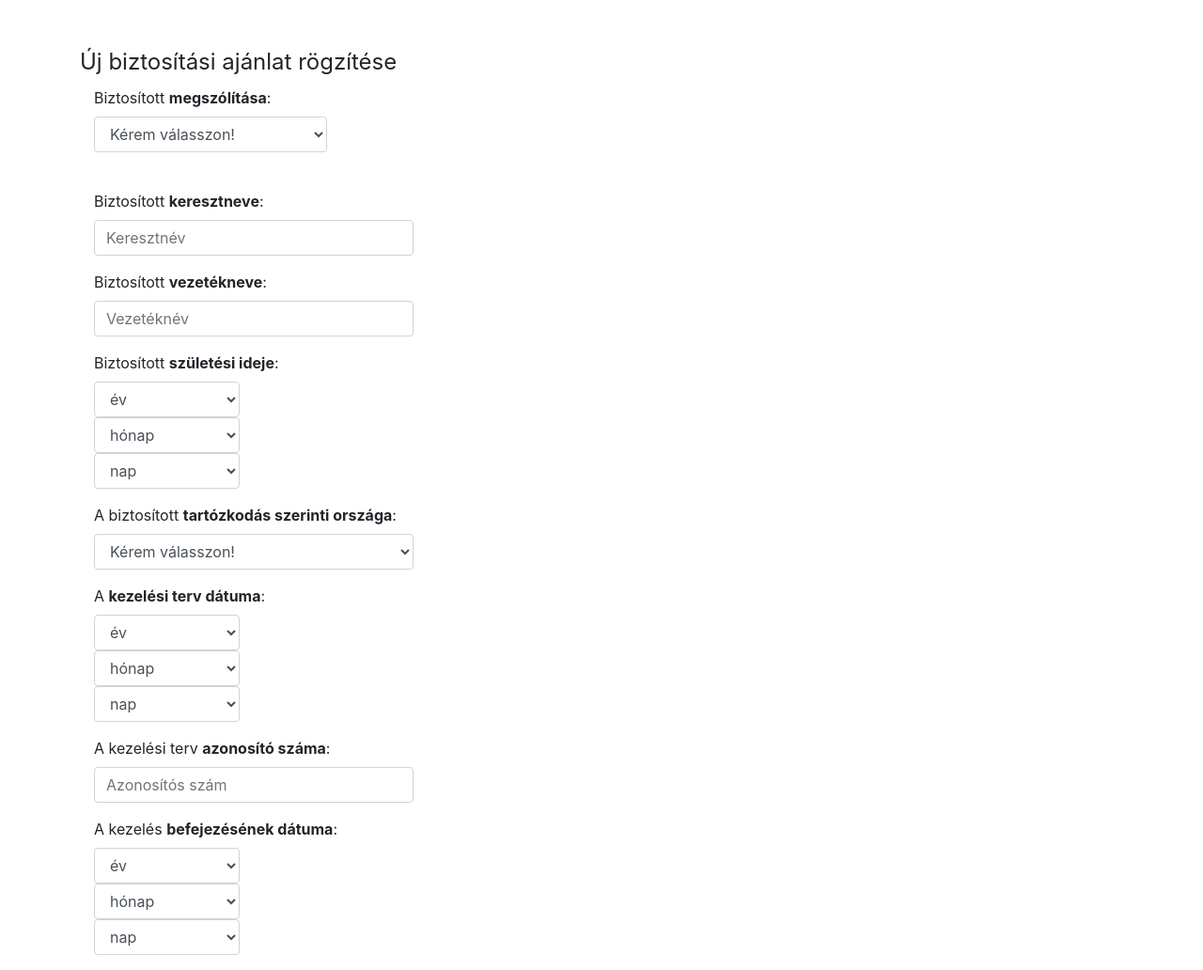
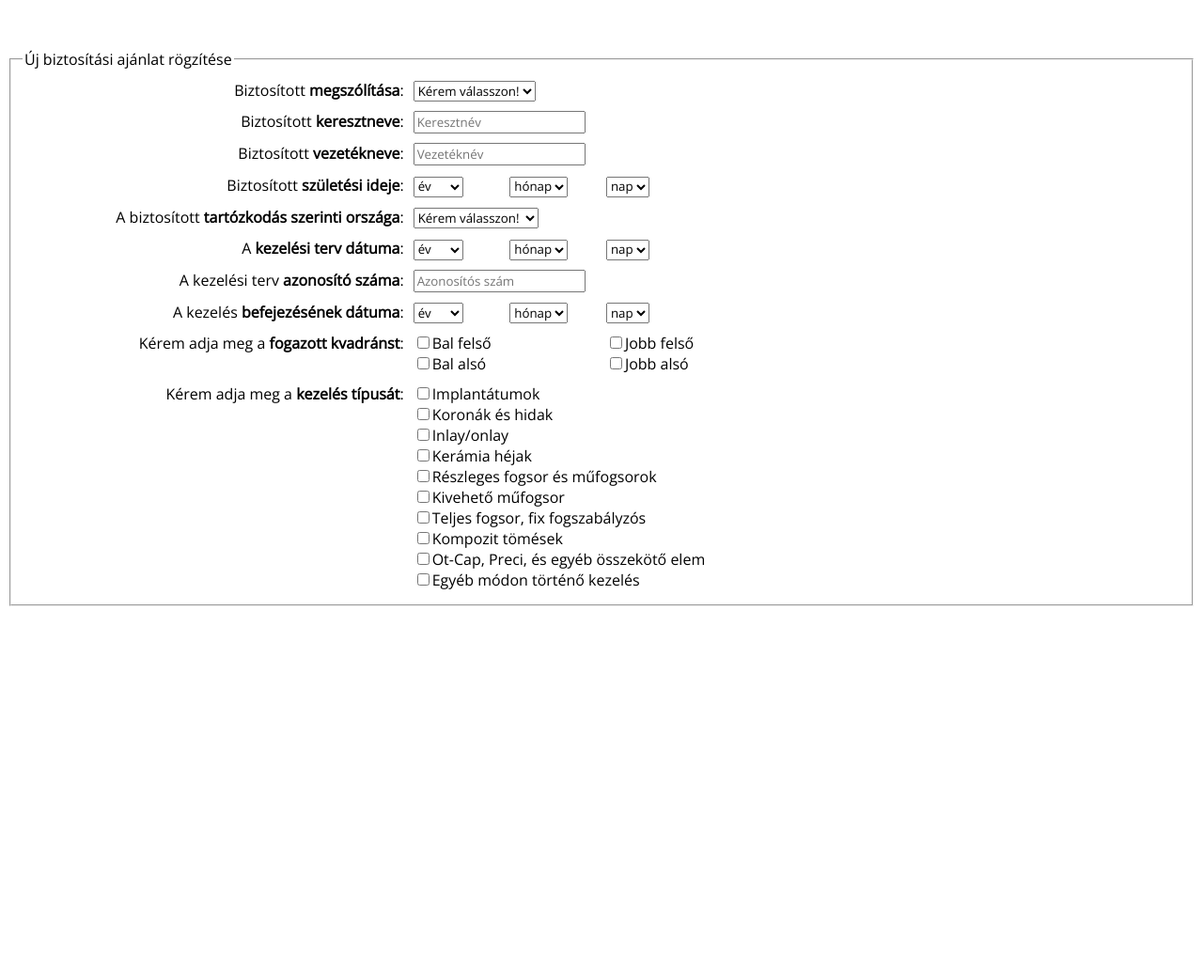
Before and after one commit to davidzambo/babyhouse, a CodeIgniter app: page /dentalclinic/index.php/pages/insurance in a window 1280 px wide. Shown: the whole page at 94% size. After the commit the page ends 645 px from the top, so only its background shows below. Run offline with CodeIgniter, Linux system fonts and the light colour scheme; some libraries are stand-ins or nearby versions.

Commit message:
New insurance form grid view bug patched

```diff
--- a/application/controllers/Pages.php
+++ b/application/controllers/Pages.php
@@ -11,6 +11,7 @@ defined('BASEPATH') OR exit('No direct script access allowed');
     }
 
     public function insurance(){
+      $this->load->helper('form');
       $this->load->view('templates/header');
       $this->load->view('pages/new_insurance');
       $this->load->view('templates/footer');
--- a/application/views/pages/new_insurance.php
+++ b/application/views/pages/new_insurance.php
@@ -2,8 +2,7 @@
 <form class="form-horizontal">
 <fieldset>
   <legend>Új biztosítási ajánlat rögzítése</legend>
-  <div class="form-group">
-
+  <div class="form-group row">
     <label for="person_title" class="col-lg-4 control-label">Biztosított <strong>megszólítása</strong>:</label>
     <div class="col-lg-3">
       <select class="form-control" id="person_title">
@@ -12,26 +11,28 @@
         <option value="uram">Uram</option>
       </select>
     </div>
-    <br/>
+    <div class="col-lg-5"></div>
   </div>
 
-  <div class="form-group">
+  <div class="form-group row">
     <label for="first_name" class="col-lg-4 control-label">Biztosított <strong>keresztneve</strong>:</label>
       <div class="col-lg-4">
         <input type="text" class="form-control" id="first_name" placeholder="Keresztnév">
       </div>
+      <div class="col-lg-4"></div>
   </div>
 
-  <div class="form-group">
+  <div class="form-group row">
     <label for="last_name" class="col-lg-4 control-label">Biztosított <strong>vezetékneve</strong>:</label>
       <div class="col-lg-4">
         <input type="text" class="form-control" id="last_name" placeholder="Vezetéknév">
       </div>
+      <div class="col-lg-4"></div>
   </div>
 
-  <div class="form-group">
+  <div class="form-group row">
     <label for="birth_date" class="col-lg-4 control-label">Biztosított <strong>születési ideje</strong>:</label>
-      <div class="col-lg-2">
+      <div class="col-lg-1">
         <select class="form-control" id="birth_year">
           <option value="default">év</option>
           <?php
@@ -41,7 +42,7 @@
            ?>
         </select>
       </div>
-      <div class="col-lg-2">
+      <div class="col-lg-1">
         <select class="form-control" id="birth_month">
           <option value="default">hónap</option>
           <?php
@@ -51,7 +52,7 @@
            ?>
         </select>
       </div>
-      <div class="col-lg-2">
+      <div class="col-lg-1">
         <select class="form-control" id="birth_day">
           <option value="default">nap</option>
           <?php
@@ -61,9 +62,10 @@
            ?>
         </select>
       </div>
+      <div class="col-lg-5"></div>
   </div>
 
-  <div class="form-group">
+  <div class="form-group row">
     <label for="country_select" class="col-lg-4 control-label">A biztosított
       <strong>tartózkodás szerinti országa</strong>:</label>
       <div class="col-lg-4">
@@ -101,11 +103,12 @@
           <option value="szlovenia">Szlovénia</option>
         </select>
       </div>
+      <div class="col-lg-4"></div>
   </div>
 
-  <div class="form-group">
+  <div class="form-group row">
     <label for="treatment_date" class="col-lg-4 control-label">A <strong>kezelési terv dátuma</strong>:</label>
-      <div class="col-lg-2">
+      <div class="col-lg-1">
         <select class="form-control" id="treatment_year">
           <option value="default">év</option>
           <?php
@@ -115,7 +118,7 @@
            ?>
         </select>
       </div>
-      <div class="col-lg-2">
+      <div class="col-lg-1">
         <select class="form-control" id="treatment_month">
           <option value="default">hónap</option>
           <?php
@@ -125,7 +128,7 @@
            ?>
         </select>
       </div>
-      <div class="col-lg-2">
+      <div class="col-lg-1">
         <select class="form-control" id="treatment_day">
           <option value="default">nap</option>
           <?php
@@ -135,18 +138,20 @@
            ?>
         </select>
       </div>
+    <div class="col-lg-5"></div>
   </div>
 
-  <div class="form-group">
+  <div class="form-group row">
     <label for="treatment_id" class="col-lg-4 control-label">A kezelési terv <strong>azonosító száma</strong>:</label>
       <div class="col-lg-4">
         <input type="text" class="form-control" id="treatment_id" placeholder="Azonosítós szám">
       </div>
+      <div class="col-lg-4"></div>
   </div>
 
-  <div class="form-group">
+  <div class="form-group row">
     <label for="treatment_finish_date" class="col-lg-4 control-label">A kezelés <strong>befejezésének dátuma</strong>:</label>
-      <div class="col-lg-2">
+      <div class="col-lg-1">
         <select class="form-control" id="treatment_finish_year">
           <option value="default">év</option>
           <?php
@@ -156,7 +161,7 @@
            ?>
         </select>
       </div>
-      <div class="col-lg-2">
+      <div class="col-lg-1">
         <select class="form-control" id="treatment_finish_month">
           <option value="default">hónap</option>
           <?php
@@ -166,7 +171,7 @@
            ?>
         </select>
       </div>
-      <div class="col-lg-2">
+      <div class="col-lg-1">
         <select class="form-control" id="treatment_finish_day">
           <option value="default">nap</option>
           <?php
@@ -176,7 +181,40 @@
            ?>
         </select>
       </div>
+      <div class="col-lg-5"></div>
   </div>
+
+  <div class="form-group row">
+    <label for="tooth_quadrant" class="col-lg-4 control-label">Kérem adja meg a <strong>fogazott kvadránst</strong>:</label>
+    <div class="checkbox col-lg-2">
+       <label><input type="checkbox" id="quadrant_top_left">Bal felső</label><br/>
+       <label><input type="checkbox" id="quadrant_bottom_left">Bal alsó</label>
+    </div>
+    <div class="checkbox col-lg-2">
+       <label><input type="checkbox" id="quadrant_top_right">Jobb felső</label><br/>
+       <label><input type="checkbox" id="quadrant_bottom_right">Jobb alsó</label>
+    </div>
+    <div class="col-lg-4"></div>
+  </div>
+
+  <div class="form-group row">
+    <label for="treatment_type" class="col-lg-4 control-label">Kérem adja meg a <strong>kezelés típusát</strong>:</label>
+    <div class="checkbox col-lg-4">
+      <label><input type="checkbox" id="treatment_implant">Implantátumok</label><br/>
+      <label><input type="checkbox" id="treatment_crowns">Koronák és hidak</label><br/>
+      <label><input type="checkbox" id="treatment_inlay">Inlay/onlay</label><br/>
+      <label><input type="checkbox" id="treatment_veneers">Kerámia héjak</label><br/>
+      <label><input type="checkbox" id="treatment_partial_dentures">Részleges fogsor és műfogsorok</label><br/>
+      <label><input type="checkbox" id="treatment_removable_dentures">Kivehető műfogsor</label><br/>
+      <label><input type="checkbox" id="treatment_complete_dentures">Teljes fogsor, fix fogszabályzós</label><br/>
+      <label><input type="checkbox" id="treatment_composite_fillings">Kompozit tömések</label><br/>
+      <label><input type="checkbox" id="treatment_ot_cap">Ot-Cap, Preci, és egyéb összekötő elem</label><br/>
+      <label><input type="checkbox" id="treatment_other">Egyéb módon történő kezelés</label><br/>
+    </div>
+    <div class="col-lg-4"></div>
+  </div>
+
+
 
   </div>
 </fieldset>
--- a/application/views/templates/header.php
+++ b/application/views/templates/header.php
@@ -2,7 +2,8 @@
 <html lang="hu">
 <head>
   <meta charset="utf-8" />
-  <link href="http://bootswatch.com/simplex/bootstrap.min.css" rel="stylesheet" type="text/css"/>
+<!--  <link href="http://bootswatch.com/simplex/bootstrap.min.css" rel="stylesheet" type="text/css"/> -->
+  <link href="https://fonts.googleapis.com/css?family=Open+Sans:300,400" rel="stylesheet">
   <link href="<?php echo base_url(); ?>assets/css/styles.css" rel="stylesheet" type="text/css"/>
   <title></title>
 </head>
--- a/assets/css/styles.css
+++ b/assets/css/styles.css
@@ -1,6 +1,32 @@
+/* Define gridview */
 * {
-/*  border: 1px solid black;*/
+    box-sizing: border-box;
+    font-family: 'Open Sans', sans-serif;
 }
+
+.row::after {
+    content: "";
+    clear: both;
+    display: block;
+}
+
+[class*="col-lg-"] {
+    float: left;
+    padding: 5px;
+}
+
+.col-lg-1 {width: 8.33%;}
+.col-lg-2 {width: 16.66%;}
+.col-lg-3 {width: 25%;}
+.col-lg-4 {width: 33.33%;}
+.col-lg-5 {width: 41.66%;}
+.col-lg-6 {width: 50%;}
+.col-lg-7 {width: 58.33%;}
+.col-lg-8 {width: 66.66%;}
+.col-lg-9 {width: 75%;}
+.col-lg-10 {width: 83.33%;}
+.col-lg-11 {width: 91.66%;}
+.col-lg-12 {width: 100%;}
 
 img {
   margin: 0 auto;
@@ -8,7 +34,7 @@ img {
   float: left;
 }
 
-.col-sm-2 {
+.col-lg-lg-sm-2 {
   text-align: center;
 }
 
@@ -21,7 +47,7 @@ img {
   text-align: right;
 }
 
-.col-sm-7 .row img {
+.col-lg-lg-sm-7 .row img {
   padding: 0 30px 0 60px;
 }
 
@@ -29,3 +55,7 @@ p {
   display:inline;
   font-size: 1.25em;
 }
+
+label {
+  text-align:right;
+}
```
